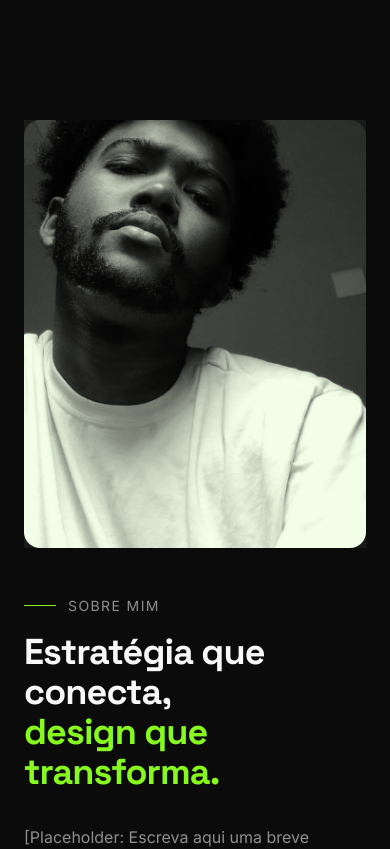
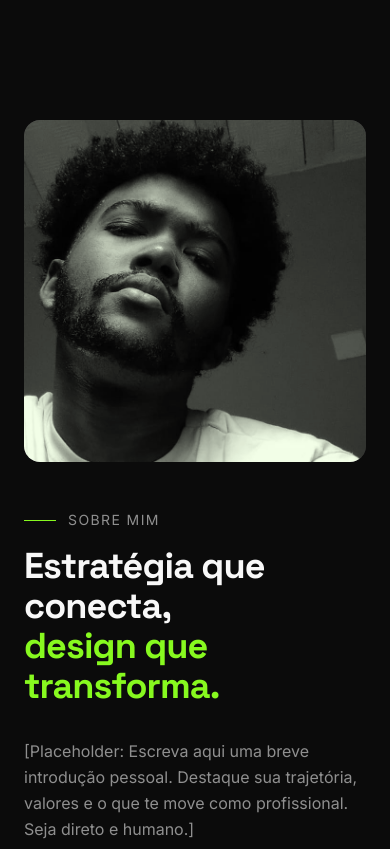
Before and after one commit to caiquenaimi/portifolio-Bryan-Hansel, a Next.js app: page / in a window 390 px wide. Shown: the part 820-1669 px from the top of the page. Built offline with nearby package versions, Linux system fonts and the light colour scheme.

Commit message:
ajusta o layout e a apresentação do componente About, melhorando a responsividade e a legibilidade da imagem do perfil

```diff
--- a/components/about.tsx
+++ b/components/about.tsx
@@ -12,14 +12,17 @@ export function About() {
   whileInView={{ opacity: 1 }}
   transition={{ duration: 0.8 }}
   viewport={{ once: true }}
-          className="grid md:grid-cols-2 gap-12 lg:gap-20 items-center"
+  /* 1. Alinha o container da foto com a primeira linha de texto */
+  className="grid md:grid-cols-2 gap-12 lg:gap-20 items-start"
 >
-          <div className="relative aspect-[4/5] bg-secondary overflow-hidden">
+  {/* 2. Reduzi drasticamente a altura (aspect-video invertido ou square) para cortar a camiseta */}
+  <div className="relative aspect-square md:aspect-[4/3.5] bg-secondary overflow-hidden rounded-2xl">
     <Image
       src="/profile.jpg"
       alt="Foto do profissional"
       fill
-              className="object-cover grayscale hover:grayscale-0 transition-all duration-700 rounded-2xl"
+      /* 3. O ajuste "object-[center_25%]" sobe a foto, escondendo o teto e cortando a camiseta */
+      className="object-cover object-[center_25%] grayscale hover:grayscale-0 transition-all duration-700"
     />
     <div className="absolute inset-0 bg-accent/10 mix-blend-multiply" />
   </div>
```
Lines whose indentation alone changed are shown as unchanged.
